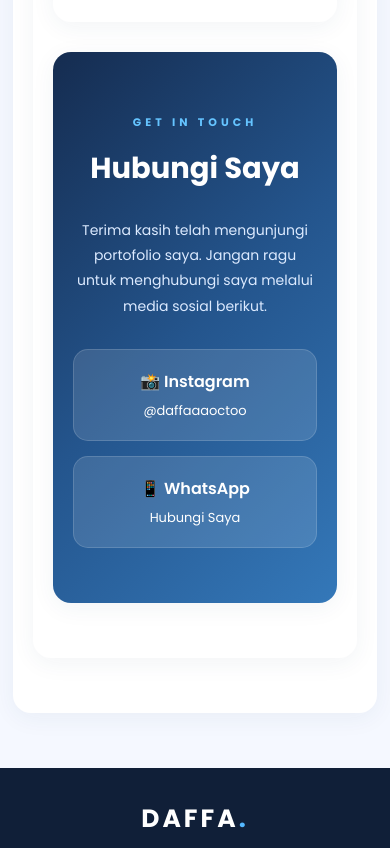
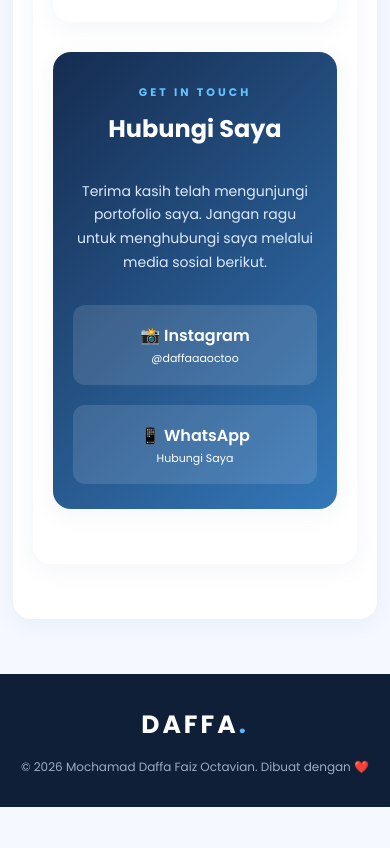
Before and after one commit to dafaiz2509-ctrl/Portofolio-MDaffa, a plain HTML site: page index.html in a window 390 px wide. Shown: the part 5215-6063 px from the top of the page. After the commit the page ends 6022 px from the top, so only its background shows below. Drawn offline with Linux system fonts and the light colour scheme.

Commit message:
Refactor CSS by removing redundant styles

```diff
--- a/csssaya.css
+++ b/csssaya.css
@@ -1,4 +1,3 @@
-
 /* =========================
    RESET
 ========================= */
@@ -334,7 +333,7 @@ footer h3 span {
 
 
 /* =========================
-   SKILLS
+   y
 ========================= */
 
 .skills-grid {
@@ -422,95 +421,59 @@ footer h3 span {
 
 
 /* =========================
-   CONTACT / GET IN TOUCH
+   CONTACT
 ========================= */
 
 .contact-section {
     text-align: center;
-    background: linear-gradient(
-        135deg,
-        #152c50,
-        #24558d,
-        #3478b9
-    );
+    background: linear-gradient(135deg, #152c50, #3478b9);
     color: white;
-
-    /* Memperbesar area contact */
-    padding: 75px 45px;
-    min-height: 420px;
-
-    display: flex;
-    flex-direction: column;
-    justify-content: center;
-}
-
-.contact-section .section-title {
-    margin-bottom: 25px;
 }
 
 .contact-section .section-title span {
     color: #65c4ff;
-    font-size: 14px;
-    letter-spacing: 4px;
 }
 
 .contact-section .section-title h2 {
     color: white;
-    font-size: 38px;
-    margin-top: 10px;
 }
 
 .contact-section > p {
     color: #dceaff;
-    font-size: 17px;
-    max-width: 700px;
-    margin: 0 auto;
-    line-height: 1.9;
+    font-size: 14px;
+    max-width: 1000px;
+    margin: auto;
 }
 
 .contact-links {
     display: flex;
     justify-content: center;
-    gap: 25px;
+    gap: 20px;
     flex-wrap: wrap;
-    margin-top: 40px;
+    margin-top: 30px;
 }
 
 .contact-links a {
     display: flex;
     flex-direction: column;
-    justify-content: center;
-    align-items: center;
-
     background: rgba(255,255,255,0.12);
     color: white;
     text-decoration: none;
-
-    /* Tombol lebih besar */
-    padding: 22px 45px;
-    min-width: 240px;
-    min-height: 85px;
-
-    font-size: 17px;
-    border-radius: 15px;
+    padding: 17px 30px;
+    border-radius: 12px;
     font-weight: 600;
-
-    border: 1px solid rgba(255,255,255,0.15);
-
     transition: 0.3s;
 }
 
 .contact-links a:hover {
     background: white;
     color: #24558d;
-    transform: translateY(-7px);
-    box-shadow: 0 10px 25px rgba(0,0,0,0.2);
+    transform: translateY(-5px);
 }
 
 .contact-links span {
-    font-size: 13px;
+    font-size: 11px;
     font-weight: 400;
-    margin-top: 5px;
 }
 
 
@@ -539,7 +502,7 @@ footer p {
 
 
 /* =========================
-   RESPONSIVE TABLET
+   RESPONSIVE
 ========================= */
 
 @media (max-width: 768px) {
@@ -596,30 +559,7 @@ footer p {
         font-size: 24px;
     }
 
-    /* CONTACT TABLET */
-
-    .contact-section {
-        padding: 60px 30px;
-        min-height: 400px;
-    }
-
-    .contact-section .section-title h2 {
-        font-size: 33px;
-    }
-
-    .contact-section > p {
-        font-size: 15px;
-    }
-
-    .contact-links a {
-        min-width: 210px;
-    }
 }
-
-
-/* =========================
-   RESPONSIVE HP
-========================= */
 
 @media (max-width: 480px) {
 
@@ -646,38 +586,8 @@ footer p {
         padding: 10px;
     }
 
-    /* CONTACT HP */
-
-    .contact-section {
-        padding: 55px 20px;
-        min-height: 380px;
-    }
-
-    .contact-section .section-title span {
-        font-size: 11px;
-    }
-
-    .contact-section .section-title h2 {
-        font-size: 29px;
-    }
-
-    .contact-section > p {
-        font-size: 14px;
-        line-height: 1.8;
-    }
-
     .contact-links {
         flex-direction: column;
-        gap: 15px;
-        margin-top: 30px;
-    }
-
-    .contact-links a {
-        width: 100%;
-        min-width: unset;
-        min-height: 75px;
-        padding: 18px 20px;
-        font-size: 16px;
     }
 
 }
```
